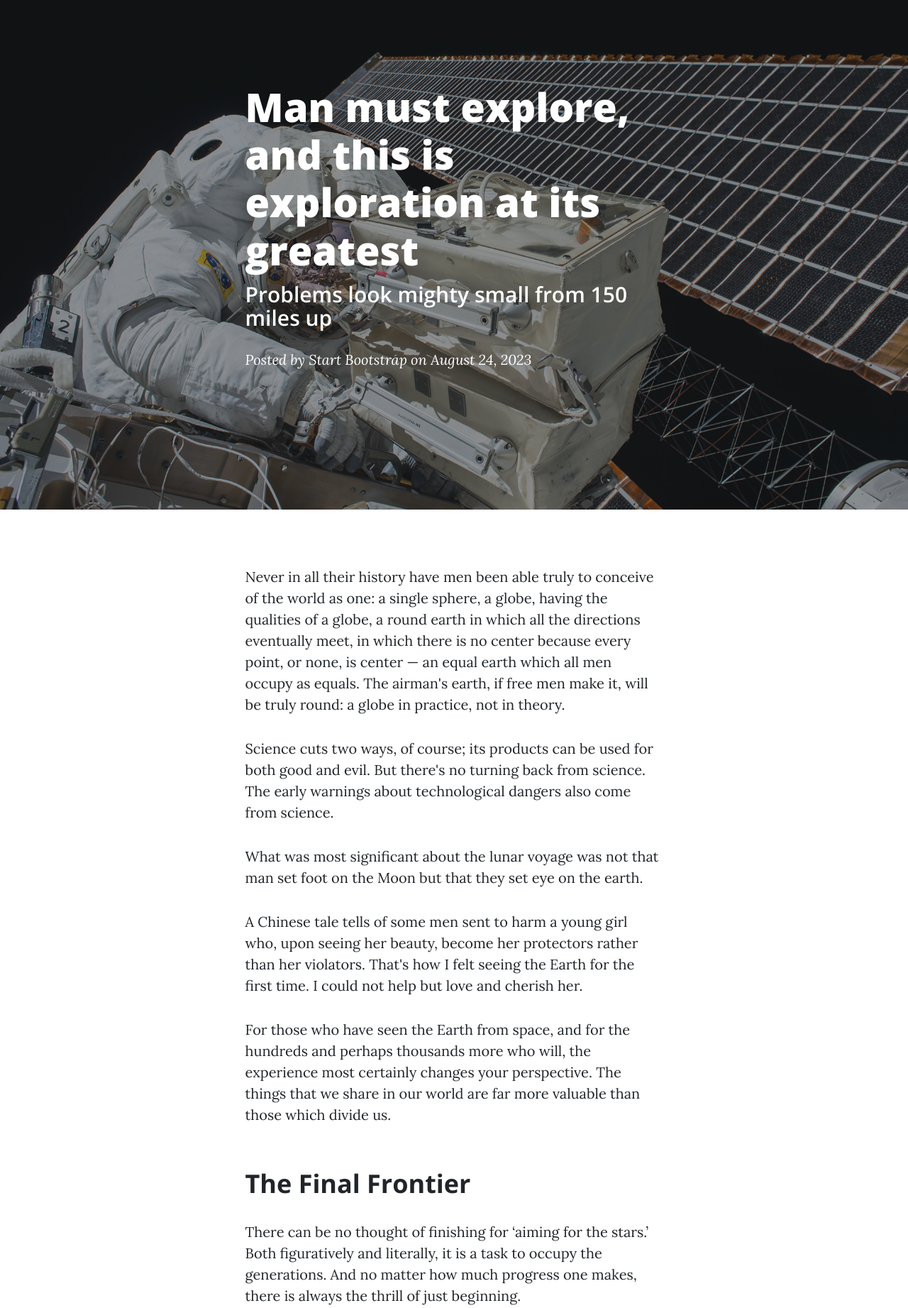
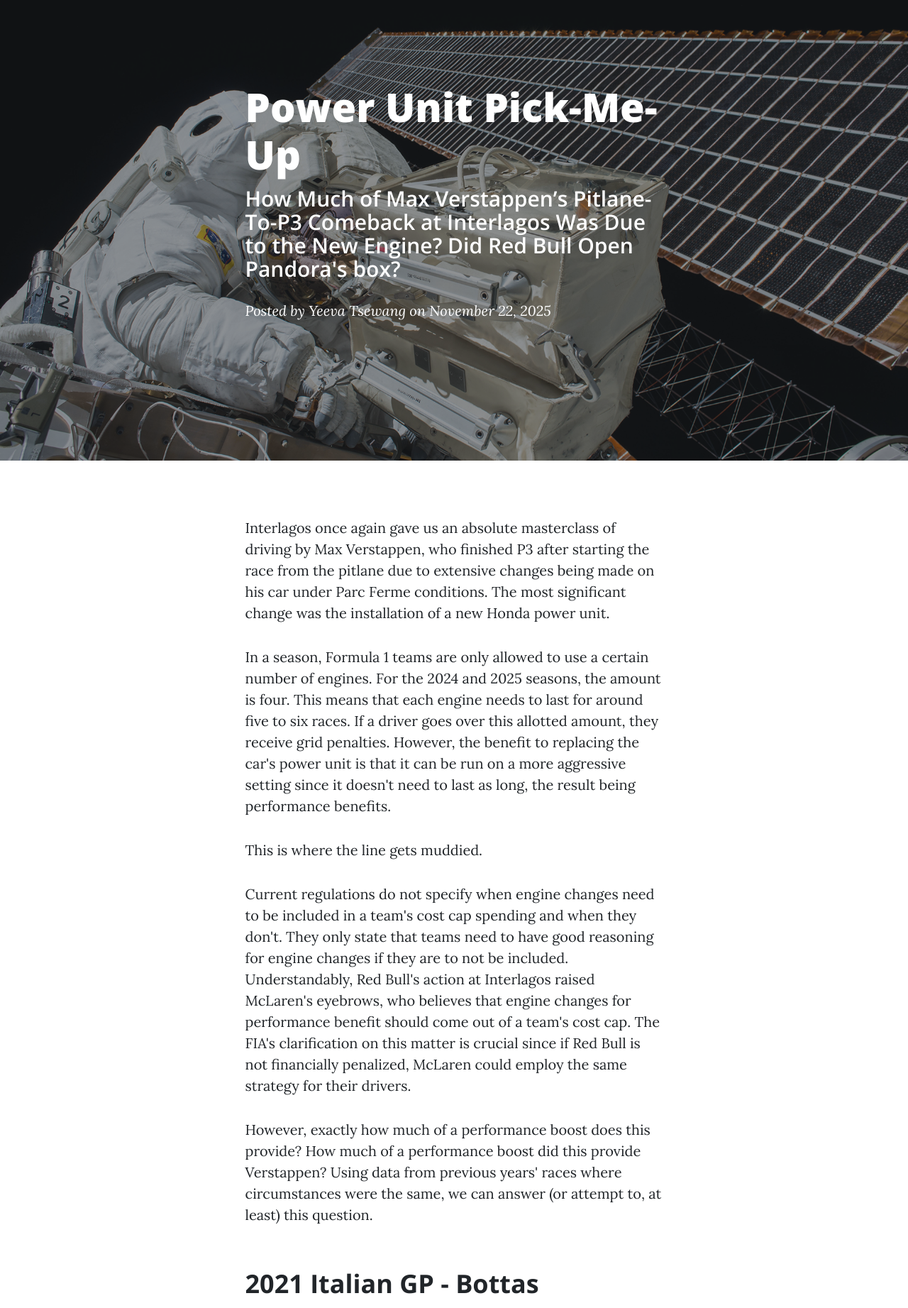
Before and after one commit to yeetse/throttlemetrics, a Django app: page /down-but-not-out/ in a window 1280 px wide. Shown: the part 83-1926 px from the top of the page at 71% size. Run offline with Django 5.2, Linux system fonts and the light colour scheme; some libraries are stand-ins or nearby versions.

Commit message:
Continued

```diff
--- a/throttleMetrics/myApp/templates/myApp/post1.html
+++ b/throttleMetrics/myApp/templates/myApp/post1.html
@@ -39,12 +39,13 @@
                 <div class="row gx-4 gx-lg-5 justify-content-center">
                     <div class="col-md-10 col-lg-8 col-xl-7">
                         <div class="post-heading">
-                            <h1>Man must explore, and this is exploration at its greatest</h1>
-                            <h2 class="subheading">Problems look mighty small from 150 miles up</h2>
+                            <h1>Power Unit Pick-Me-Up</h1>
+                            <h2 class="subheading">How Much of Max Verstappen’s Pitlane-To-P3 Comeback at Interlagos
+                                Was Due to the New Engine? Did Red Bull Open Pandora's box?</h2>
                             <span class="meta">
                                 Posted by
-                                <a href="#!">Start Bootstrap</a>
-                                on August 24, 2023
+                                <a href="https://yrtphotography.vercel.app/" target="_blank">Yeeva Tsewang</a>
+                                on November 22, 2025
                             </span>
                         </div>
                     </div>
@@ -56,15 +57,17 @@
             <div class="container px-4 px-lg-5">
                 <div class="row gx-4 gx-lg-5 justify-content-center">
                     <div class="col-md-10 col-lg-8 col-xl-7">
-                        <p>Never in all their history have men been able truly to conceive of the world as one: a single sphere, a globe, having the qualities of a globe, a round earth in which all the directions eventually meet, in which there is no center because every point, or none, is center — an equal earth which all men occupy as equals. The airman's earth, if free men make it, will be truly round: a globe in practice, not in theory.</p>
-                        <p>Science cuts two ways, of course; its products can be used for both good and evil. But there's no turning back from science. The early warnings about technological dangers also come from science.</p>
-                        <p>What was most significant about the lunar voyage was not that man set foot on the Moon but that they set eye on the earth.</p>
-                        <p>A Chinese tale tells of some men sent to harm a young girl who, upon seeing her beauty, become her protectors rather than her violators. That's how I felt seeing the Earth for the first time. I could not help but love and cherish her.</p>
-                        <p>For those who have seen the Earth from space, and for the hundreds and perhaps thousands more who will, the experience most certainly changes your perspective. The things that we share in our world are far more valuable than those which divide us.</p>
-                        <h2 class="section-heading">The Final Frontier</h2>
-                        <p>There can be no thought of finishing for ‘aiming for the stars.’ Both figuratively and literally, it is a task to occupy the generations. And no matter how much progress one makes, there is always the thrill of just beginning.</p>
-                        <p>There can be no thought of finishing for ‘aiming for the stars.’ Both figuratively and literally, it is a task to occupy the generations. And no matter how much progress one makes, there is always the thrill of just beginning.</p>
-                        <blockquote class="blockquote">The dreams of yesterday are the hopes of today and the reality of tomorrow. Science has not yet mastered prophecy. We predict too much for the next year and yet far too little for the next ten.</blockquote>
+                        <p>Interlagos once again gave us an absolute masterclass of driving by Max Verstappen, who finished P3 after starting the race from the pitlane due to extensive changes being made on his car under Parc Ferme conditions. The most significant change was the installation of a new Honda power unit.</p>
+                        <p>In a season, Formula 1 teams are only allowed to use a certain number of engines. For the 2024 and 2025 seasons, the amount is four. This means that each engine needs to last for around five to six races. If a driver goes over this allotted amount, they receive grid penalties. However, the benefit to replacing the car's power unit is that it can be run on a more aggressive setting since it doesn't need to last as long, the result being performance benefits.</p>
+                        <p>This is where the line gets muddied.</p>
+                        <p>Current regulations do not specify when engine changes need to be included in a team's cost cap spending and when they don't. They only state that teams need to have good reasoning for engine changes if they are to not be included. Understandably, Red Bull's action at Interlagos raised McLaren's eyebrows, who believes that engine changes for performance benefit should come out of a team's cost cap. The FIA's clarification on this matter is crucial since if Red Bull is not financially penalized, McLaren could employ the same strategy for their drivers. </p>
+                        <p>However, exactly how much of a performance boost does this provide? How much of a performance boost did this provide Verstappen? Using data from previous years' races where circumstances were the same, we can answer (or attempt to, at least) this question.</p>
+                        <h2 class="section-heading">2021 Italian GP - Bottas</h2>
+                        <p>Mercedes changed Valtteri Bottas's engine before the race on Sunday, sending him to the back of the starting grid. Across all the racing laps which were not impeded by safety car deployments or other slow lap scenarios, his average top speed was 339.54 kph whereas Hamilton's was 337.13 kph. Bottas had a top speed of 359 kph whereas Hamilton had a top speed of 354 kph. </p>
+                        <p>By comparison, the field average top speed was 332.26 kph, and the field median was 332 kph. ADD AVG SPEED</p>
+                        <p>The important question now is whether the speed difference between Bottas and Hamilton is significant enough to where we can say that the engine swap had noticeable performance gains. We can get the top speed of each lap in the intersection of laps completed by both drivers and plot them. This is shown in Figure 1.</p>
+                        <img class="img-fluid" src="{% static 'assets/img/Bot_Ham_21_Monza_TopSpeed.png' %}" alt="..." />
+                        <span class="caption text-muted">Figure 1. A plot of each driver's top speed for each lap out of the laps they both completed.</span>
                         <p>Spaceflights cannot be stopped. This is not the work of any one man or even a group of men. It is a historical process which mankind is carrying out in accordance with the natural laws of human development.</p>
                         <h2 class="section-heading">Reaching for the Stars</h2>
                         <p>As we got further and further away, it [the Earth] diminished in size. Finally it shrank to the size of a marble, the most beautiful you can imagine. That beautiful, warm, living object looked so fragile, so delicate, that if you touched it with a finger it would crumble and fall apart. Seeing this has to change a man.</p>
```
Also changed, not shown: throttleMetrics/myApp/templates/myApp/index.html (+4 -3 lines), throttleMetrics/myApp/static/assets/img/Bot_Ham_21_Monza_TopSpeed.png (added).
